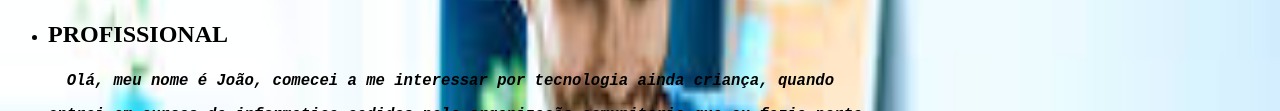
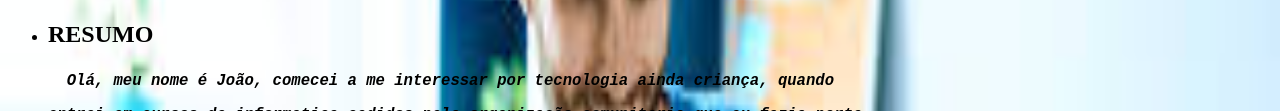
Before and after one commit to AngelomBot/Portifolio, a plain HTML site: page index.html in a window 1280 px wide. Shown: the part 418-529 px from the top of the page. Drawn offline with Linux system fonts and the light colour scheme.

Commit message:
pequena alteração

```diff
--- a/index.html
+++ b/index.html
@@ -33,7 +33,7 @@
     <ul>
        <li>
            <div>
-               <p id = "top"><strong>PROFISSIONAL</strong> </p>
+               <p id = "top"><strong>RESUMO</strong> </p>
             <p><pre><strong>  Olá, meu nome é João, comecei a me interessar por tecnologia ainda criança, quando</pre>
             <pre>entrei em cursos de informatica cedidos pela organização comunitaria que eu fazia parte,</pre>
             <pre>depois disso não parei mais, tanto no ensino médio com cursos técnicos, como atualmente</pre>
```
